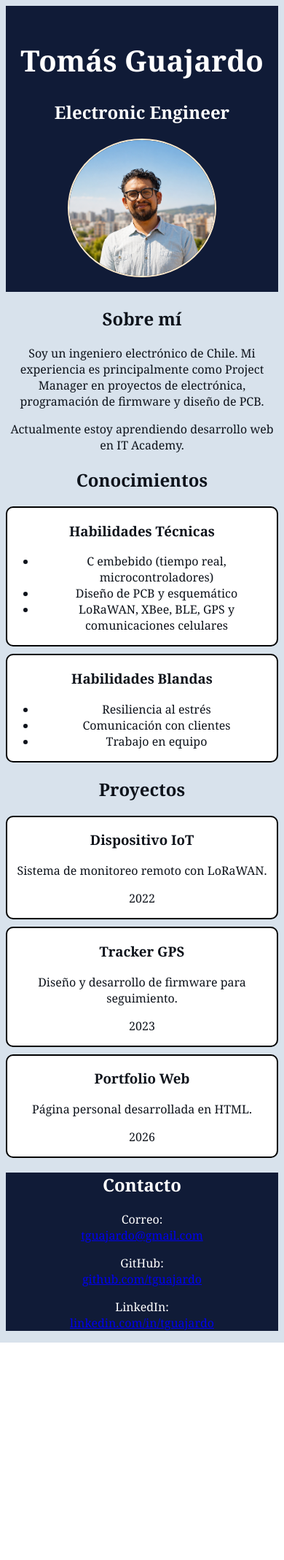
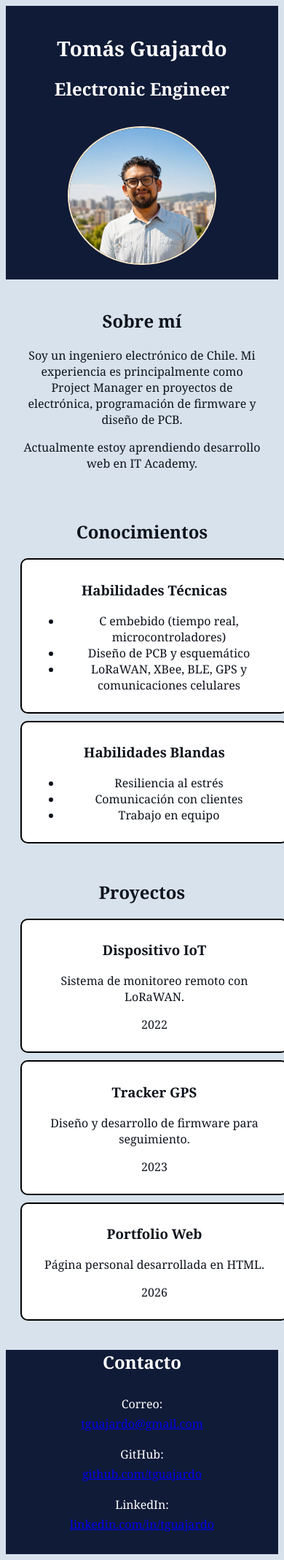
Before and after one commit to tguajardo/IT-A_Desenvolupament_Web-Sprint0-, a PHP site: page / in a window 390 px wide. Shown: the whole page at 73% size. Before the commit the page ends 1840 px from the top, so only its background shows below. Run offline with PHP 8.4, Linux system fonts and the light colour scheme.

Commit message:
Se completa el ejercicio 5

```diff
--- a/Desenvolupament_Web/Sprint00/Intro_FE_CSS/Excercici5/css/style.css
+++ b/Desenvolupament_Web/Sprint00/Intro_FE_CSS/Excercici5/css/style.css
@@ -27,6 +27,10 @@ main {
   max-width: 1000px;
   margin: 0 auto;
   text-align: center;
+  display: flex;
+  flex-direction: column;
+  gap: 30px;
+  padding: 20px;
 }
 
 body {
@@ -39,7 +43,7 @@ body {
   display: flex;
   gap: 10px;
   flex-wrap: wrap;
-  justify-content: auto;
+  justify-content: center;
 }
 .content {
   max-width: 400px;
@@ -47,6 +51,11 @@ body {
   border: 2px solid black;
   border-radius: 10px;
   flex: 1 1 250px;
+  padding: 10px 15px;
+}
+.content:hover {
+  transform: translateY(-8px);
+  box-shadow: 0 10px 20px rgba(0, 0, 0, 0.3);
 }
 footer {
   max-width: 100%;
@@ -55,14 +64,37 @@ footer {
   background-color: #101b37;
   color: white;
 }
+.contactos {
+  display: flex;
+  flex-direction: row;
+  justify-content: space-evenly;
+  align-items: flex-start;
+  flex-wrap: wrap;
+  padding: 0 20px 20px;
+}
 .contacto {
   display: flex;
   flex-direction: column;
+  align-items: center;
+  gap: 5px;
+  margin: 10px;
 }
 
 /*Cambios para movil*/
 @media (max-width: 768px) {
   header {
     flex-direction: column;
+    gap: 15px;
+  }
+  header h1 {
+    font-size: 28px;
+  }
+  .tarjetas {
+    flex-direction: column;
+    align-items: center;
+  }
+  .content {
+    width: 100%;
+    flex: none;
   }
 }
--- a/Desenvolupament_Web/Sprint00/Intro_FE_CSS/Excercici5/index.html
+++ b/Desenvolupament_Web/Sprint00/Intro_FE_CSS/Excercici5/index.html
@@ -77,7 +77,7 @@
 
     <footer>
       <h2>Contacto</h2>
-      <div class="contactos"></div>
+      <div class="contactos">
         <p class="contacto">
           Correo:
           <a href="mailto:tguajardo@gmail.com"> tguajardo@gmail.com </a>
@@ -92,6 +92,7 @@
           LinkedIn:
           <a href="https://es.linkedin.com/in/tguajardo"> linkedin.com/in/tguajardo </a>
         </p>
+      </div>
     </footer>
   </body>
 </html>
```
Lines whose indentation alone changed are shown as unchanged.
